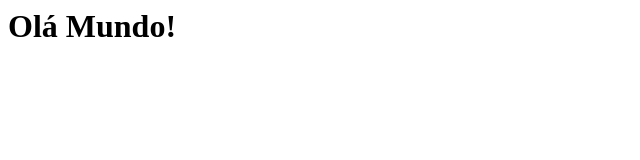
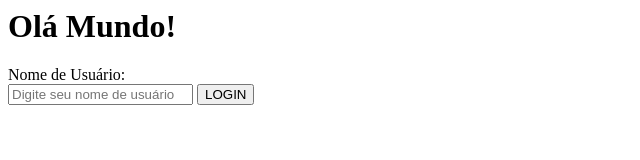
Before and after one commit to resianlucas/1tdsr-exemplo, a plain HTML site: page index.html in a window 1280 px wide. Shown: the whole page, without its empty margins (0-640 px from the left). Drawn offline with Linux system fonts and the light colour scheme.

Commit message:
adicionado o bloco de trabalho.

```diff
--- a/index.html
+++ b/index.html
@@ -6,5 +6,10 @@
 	</head>
 	<body>
 		<h1>Olá Mundo!</h1>
+		<!-- AQUI SE INICIA O BLOCO DE TRABALHO -->
+		<label>Nome de Usuário: </label><br>
+		<input yype="text" placeholder= "Digite seu nome de usuário">
+		<button>LOGIN</button>
+		<!-- AQUI SE ENCERRA O BLOCO DE TRABALHO -->
 	</body>
 </html>
```
